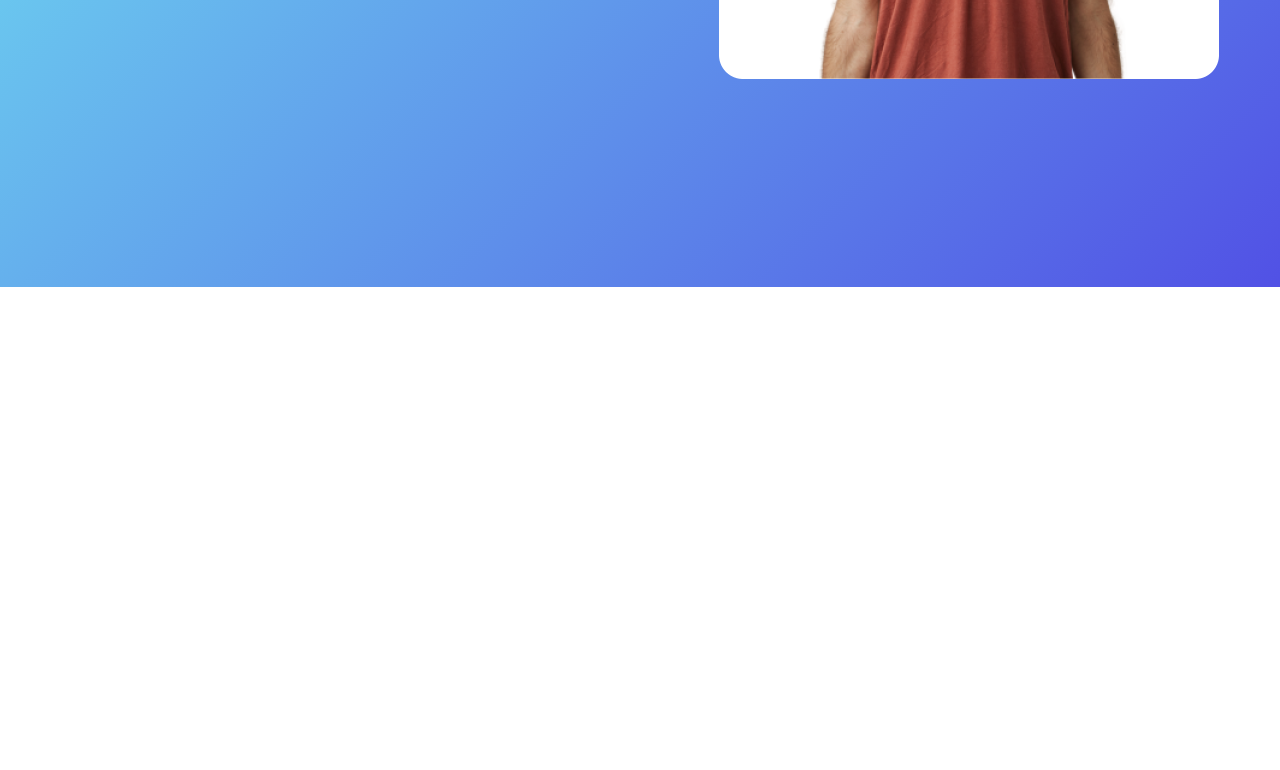
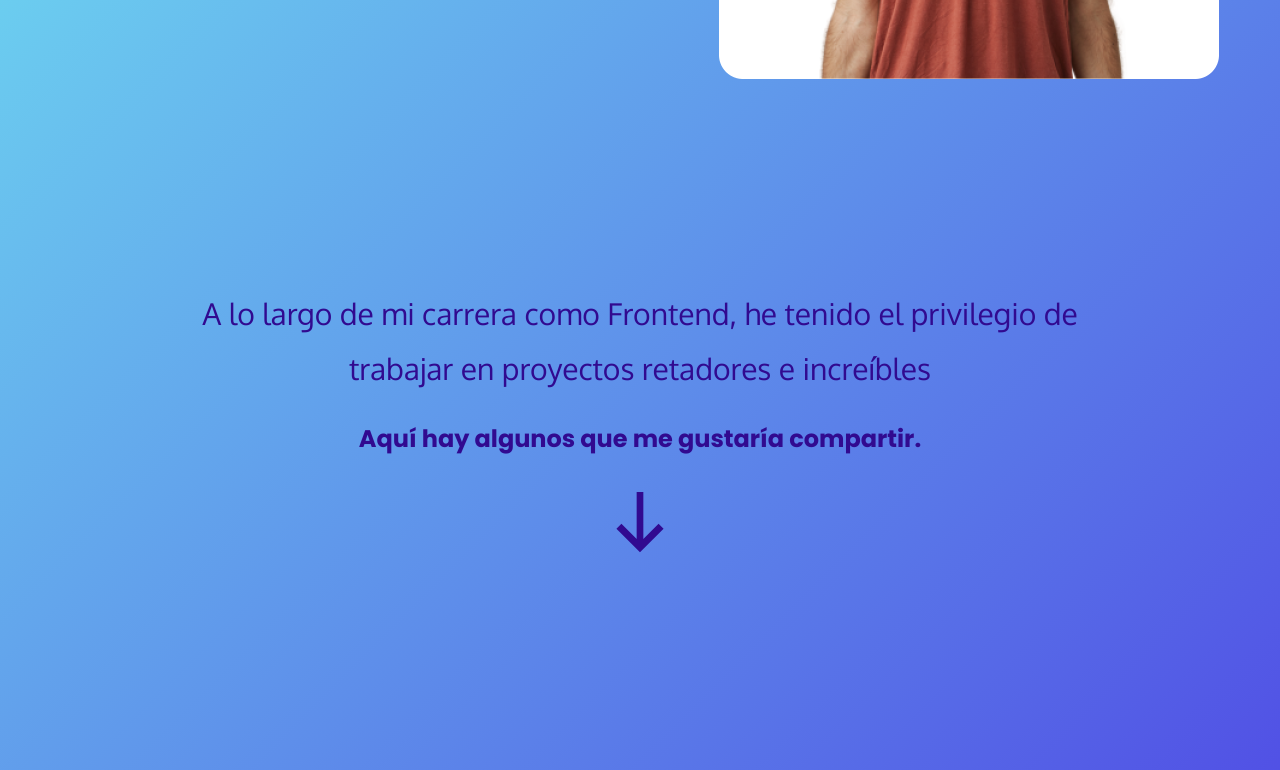
Before and after one commit to yersonreyes/reto-jaume, a plain HTML site: page index.html in a window 1280 px wide. Shown: the part 529-1299 px from the top of the page. Before the commit the page ends 816 px from the top, so only its background shows below. Drawn offline with Linux system fonts and the light colour scheme.

Commit message:
construido componente personal-message

```diff
--- /dev/null
+++ b/css/css/personal-message.css
@@ -0,0 +1,39 @@
+.personal-message{
+padding-block-start: 40px ;
+padding-block-end: 40px ;
+display: flex;
+justify-content: center;
+}
+
+.personal-messageContent{
+    display: flex;
+    flex-direction: column;
+    justify-content: center;
+    align-items: center;
+    gap: 24px;
+    text-align: center;
+    max-inline-size: 900px;
+}
+
+.personal-messageParrafo2{
+    margin: 0;
+    font: var(--headline5);
+}
+
+.personal-messageParrafo1{
+    margin: 0;
+    font: var(--fontvariable);
+}
+
+.personal-messageContent img{
+    inline-size: 80px;
+    block-size: 80px;
+}
+
+@media screen and (min-width: 768px){
+
+    .personal-message{
+        padding-block-start: 200px ;
+        padding-block-end: 200px ;
+        }
+}
--- a/css/index.css
+++ b/css/index.css
@@ -4,10 +4,12 @@
 @import "./css/hero.css";
 @import "./css/wrapper.css";
 @import "./css/menu.css";
+@import "./css/personal-message.css";
 
 
 :root {
   --fontbase: 'Poppins', sans-serif ;
+  --fontbase2: 'Oxygen', sans-serif;
   --gradient: radial-gradient(41.48% 11.48% at 2.38% 8.52%, #747DE9 0%, rgba(255, 255, 255, 0) 100%), linear-gradient(135deg, #72EDF2 0%, #5151E5 100%);;
   --headline1: bold 95px/153.71px var(--fontbase);
   --headline2: bold 59px/95px var(--fontbase);
@@ -18,6 +20,7 @@
   --body2:  14px/22px var(--fontbase);
   --button: bold 14px/22px var(--fontbase);
   --caption: 12px/19px var(--fontbase);
+  --fontvariable: 30px/55px var(--fontbase2);
   --purple: #310a90;
   --green:#42e2b8;
   --white: white;
--- a/index.html
+++ b/index.html
@@ -8,6 +8,7 @@
   <link rel="preconnect" href="https://fonts.googleapis.com">
   <link rel="preconnect" href="https://fonts.gstatic.com" crossorigin>
   <link href="https://fonts.googleapis.com/css2?family=Poppins:wght@400;700&display=swap" rel="stylesheet">
+  <link href="https://fonts.googleapis.com/css2?family=Oxygen&display=swap" rel="stylesheet">
   <title>Portafolio Jaume</title>
 </head>
 <body>
@@ -46,6 +47,18 @@
         <a href="" class="button">Descargar Curriculum</a>
       </div>
     </section>
+    <section class="personal-message">
+      <div class="personal-messageContent">
+        <p class="personal-messageParrafo1">
+          A lo largo de mi carrera como Frontend, he tenido el privilegio de trabajar en proyectos retadores e increíbles
+        </p>
+        <p class="personal-messageParrafo2">
+          Aquí hay algunos que me gustaría compartir.
+        </p>
+        <img src="./icons/icons-down.svg" alt="">
+      </div>
+    </section>
+
   </div>
 
 
```
Also changed, not shown: 1 other file.
